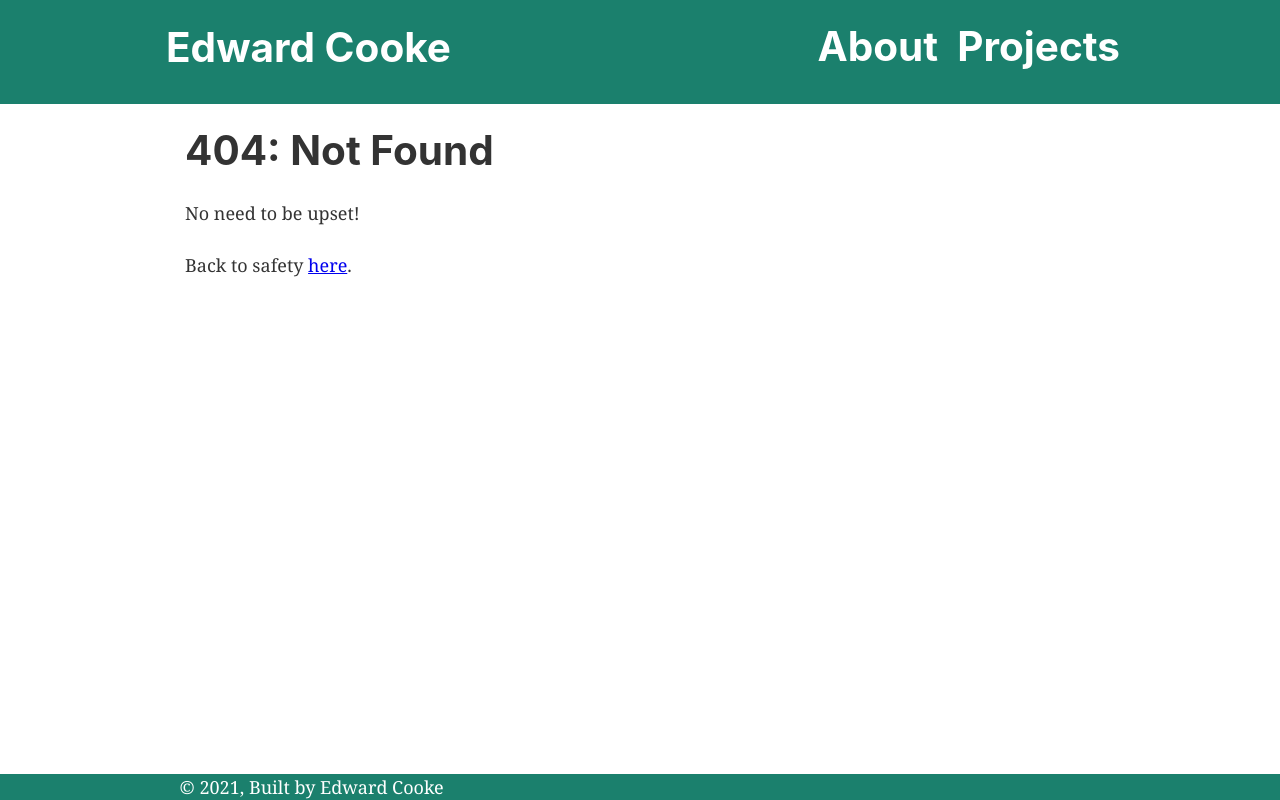
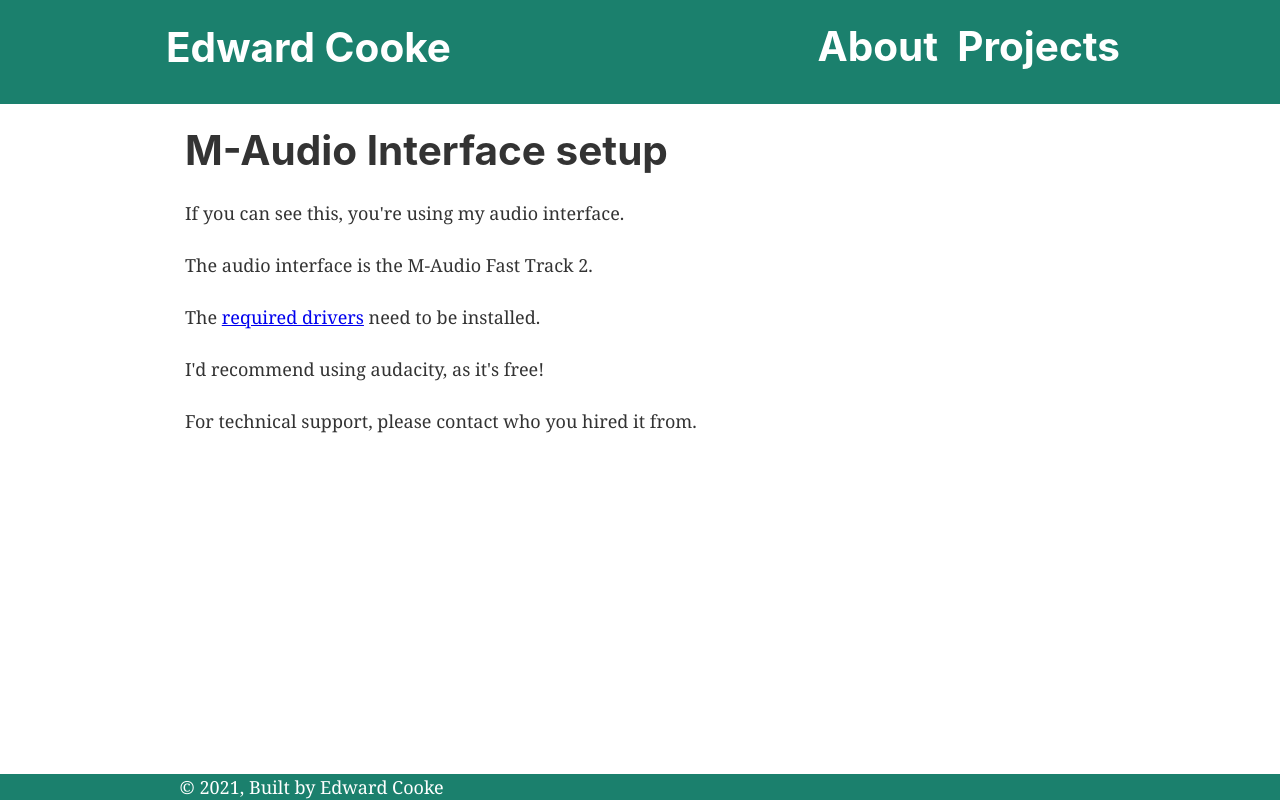
Before and after one commit to cooke001/eddSite, a Gatsby site: page /audiointerface in a window 1280 px wide. Before the commit this address had no page. Built offline with nearby package versions, Linux system fonts and the light colour scheme; Gatsby itself is replaced by a stand-in of ours.

Commit message:
Add audio interface page

```diff
--- /dev/null
+++ b/src/pages/audiointerface.js
@@ -0,0 +1,18 @@
+import * as React from "react"
+
+import Layout from "../components/layout"
+import SEO from "../components/seo"
+
+const Audio = () => (
+  <Layout>
+    <SEO title="Audio" />
+    <h1>M-Audio Interface setup</h1>
+    <p>If you can see this, you're using my audio interface.</p>
+    <p>The audio interface is the M-Audio Fast Track 2.</p>
+    <p>The <a href='https://m-audio.com/support/download/drivers/m-track-mkii-windows-driver-v1.0.2'>required drivers</a> need to be installed.</p>
+    <p>I'd recommend using audacity, as it's free!</p>
+    <p>For technical support, please contact who you hired it from.</p>
+  </Layout>
+)
+
+export default Audio
--- a/src/pages/index.js
+++ b/src/pages/index.js
@@ -19,6 +19,7 @@
     <p><a href="https://www.instagram.com/edwardcooke1/">Instagram</a></p>
     <p><a href="https://github.com/cooke001">GitHub</a></p>
     <p>Hmm. These links will look better in the footer, I guess...</p>
+    <p><Link to="/audiointerface/">Installation for audio interface</Link></p>
     <p>Now go build something great.</p>
     <p>Now go build something great.</p>
     <p>Now go build something great.</p>
```
